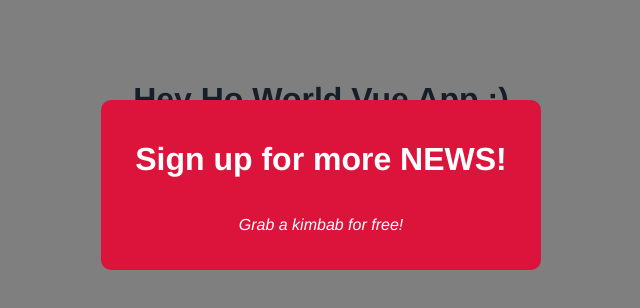
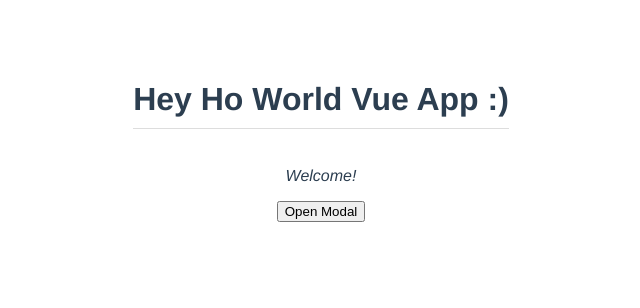
Before and after one commit to AdaN6/vue3_CLI, a Vue app: page / in a window 1280 px wide. Shown: the top 308 px of the page, without its empty margins (319-959 px from the left). Built offline with nearby package versions, Linux system fonts and the light colour scheme.

Commit message:
created button for v-if condition to show the modal

```diff
--- a/src/App.vue
+++ b/src/App.vue
@@ -1,8 +1,12 @@
 <template>
  <h1> {{title}} </h1>
+ <p> Welcome! </p>
  <!-- <input type="text" ref="name">
  <button @click="handleClick">Click me</button> -->
-<Modal :header="header" :text="text" theme="sale" />
+ <div v-if="showModal">
+  <Modal :header="header" :text="text" theme="sale" />
+</div>
+<button @click="toggleModal"> Open Modal </button>
 </template>
 
 <script>
@@ -15,16 +19,22 @@
     return {
       title: ' Hey Ho World Vue App :)',
       header: 'Sign up for more NEWS!',
-      text: 'Grab a kimbab for free!'
+      text: 'Grab a kimbab for free!',
+      showModal: false
     }
   },
-  // methods: {
-  //   handleClick() {
-  //     console.log(this.$refs.name)
-  //     this.$refs.name.classList.add('active')
-  //     this.$refs.name.focus()
-  //   }
-  // }
+  methods: {
+    // handleClick() {
+    //   console.log(this.$refs.name)
+    //   this.$refs.name.classList.add('active')
+    //   this.$refs.name.focus()
+    // },
+      toggleModal() {
+        this.showModal = !this.showModal
+      }
+  }
+
+
 }
 </script>
 
```
